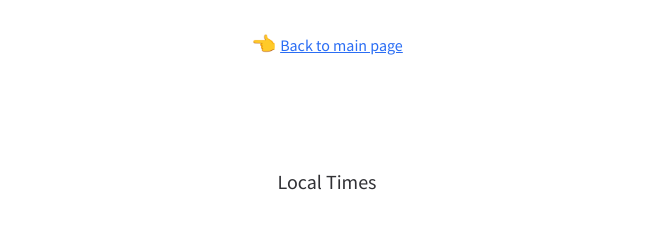
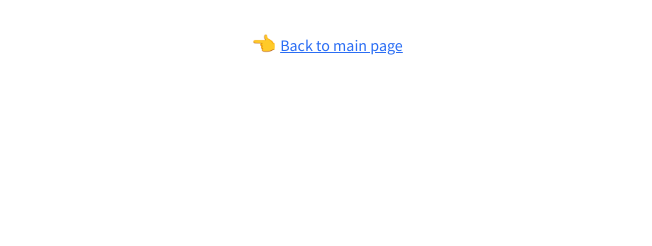
Before and after one commit to smhr/GD2020, a website: page sched/schedule.html in a window 1280 px wide. Shown: the top 246 px of the page, without its empty margins (313-965 px from the left). Drawn offline with Linux system fonts and the light colour scheme.

Commit message:
Remove local time

```diff
--- a/sched/schedule.html
+++ b/sched/schedule.html
@@ -11,7 +11,6 @@
   <header class="cd-main-header text-center flex flex-column flex-center">
     <p class="margin-top-md margin-bottom-xl">👈 <a class="cd-article-link" href="../index.html">Back to main page</a></p>
 
-    <p class="margin-top-md">Local Times</p>
     <p class="margin-top-md margin-bottom-xl" >
 
 
```
